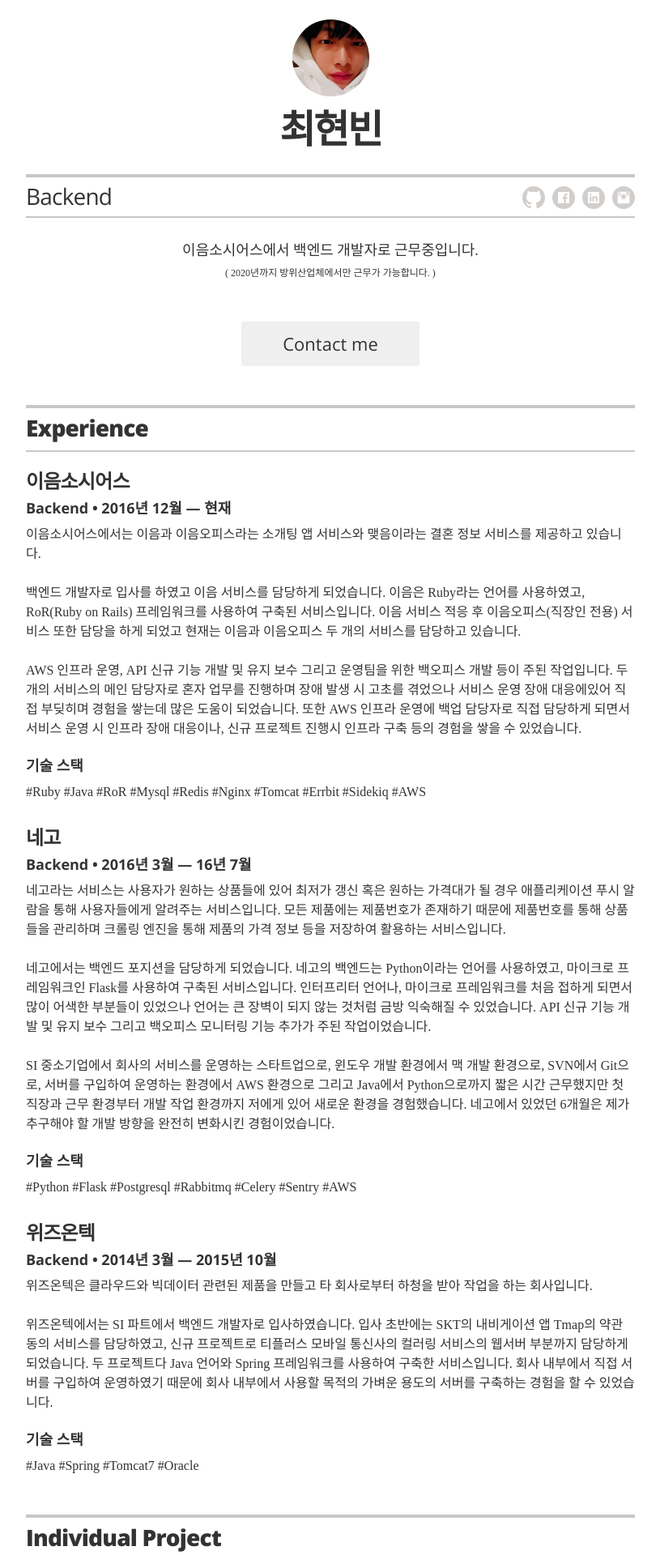
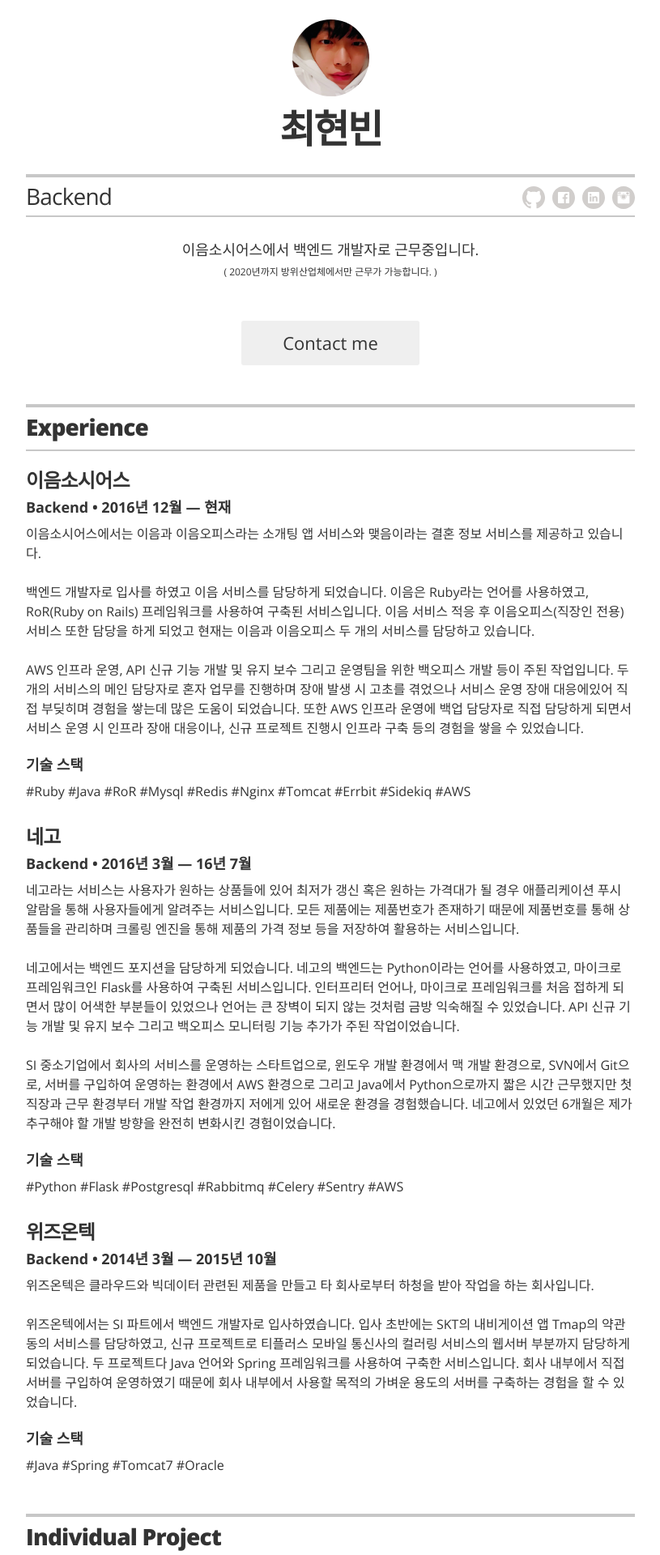
Before and after one commit to bingl2/resume, a Jekyll site: the page built from index.html, in a window 1280 px wide. Shown: the top 1920 px of the page at 81% size, without its empty margins (232-1047 px from the left). Built offline with Jekyll 4.4.1, drawn with Linux system fonts in a browser that asks for light colours.

Commit message:
css 수정

```diff
--- a/_sass/_base.scss
+++ b/_sass/_base.scss
@@ -11,11 +11,12 @@
 }
 
 body{
-  @include serif;
+  //@include serif;
+  @include sans;
   color: $text_color;
   font-size: 16px;
   line-height: 1.5;
-  font-family: 돋움;
+  //font-family: 돋움;
 }
 
 .wrapper:before,
--- a/_sass/_resume.scss
+++ b/_sass/_resume.scss
@@ -2,6 +2,23 @@
 // ---------------------------------------/
 
 // util
+
+.badge {
+    display: inline-block;
+    padding: .25em .4em;
+    font-size: 75%;
+    font-weight: 700;
+    line-height: 1;
+    text-align: center;
+    white-space: nowrap;
+    vertical-align: baseline;
+    border-radius: .25rem;
+}
+
+.badge-secondary {
+    color: #fff;
+    background-color: #868e96;
+}
 
 .section-header {
   @include section_border;
```
